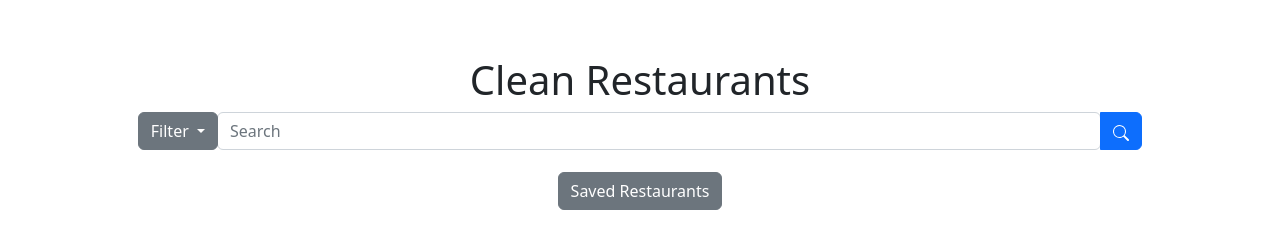
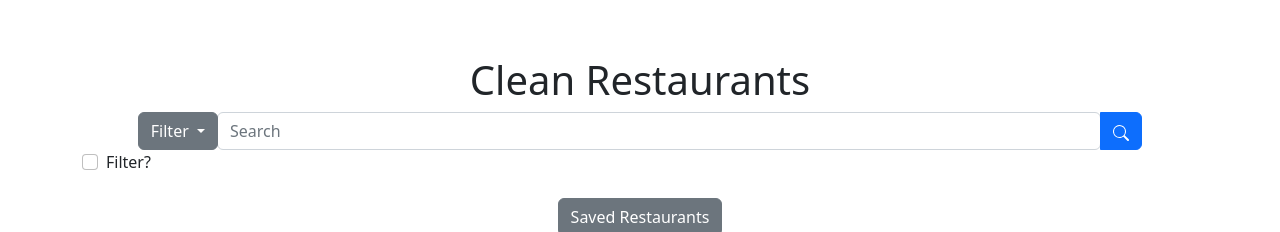
Before and after one commit to btieu30/BunchofLunchMunches, a Flask app: page / in a window 1280 px wide. Shown: the part 56-288 px from the top of the page. Run offline with Flask 2, Linux system fonts and the light colour scheme; some libraries are stand-ins or nearby versions.

Commit message:
working on filteR

```diff
--- a/app/templates/home.html
+++ b/app/templates/home.html
@@ -116,6 +116,56 @@
 
         </div>
 
+        <!-- filtering -->
+        <div class="row">
+          <div class="col">
+            <div class="form-check form-check-inline">
+              <input class="form-check-input" type="checkbox" id="filterCheckbox" value="option1">
+              <label class="form-check-label" for="filterCheckbox">Filter?</label>
+            </div>
+          </div>
+
+          <div class="container" id="filterDropdowns" style="display:none;">
+            <div class="row">
+              <div class="col">
+                <form class="input-group rounded">
+                  <button id="filter" class="btn btn-secondary dropdown-toggle" type="button" id="dropdownMenu2" data-toggle="dropdown" aria-haspopup="true" aria-expanded="false">
+                    Borough
+                  </button>
+                  <div class="dropdown-menu" aria-labelledby="dropdownMenu2">
+                    <div class = "container dropdown-item" id="borough-dropdown">
+                      hello
+                    </div>
+                  </div>
+                </form>
+              </div>
+
+              <div class="col">
+                <button id="filter" class="btn btn-secondary dropdown-toggle" type="button" id="dropdownMenu2" data-toggle="dropdown" aria-haspopup="true" aria-expanded="false">
+                  Grade
+                </button>
+                <div class="dropdown-menu" aria-labelledby="dropdownMenu2">
+                  <div class = "container dropdown-item" id="grade-dropdown">
+
+                  </div>
+                </div>
+              </div>
+
+              <div class="col">
+                <button id="filter" class="btn btn-secondary dropdown-toggle" type="button" id="dropdownMenu2" data-toggle="dropdown" aria-haspopup="true" aria-expanded="false">
+                  Cuisine
+                </button>
+                <div class="dropdown-menu" aria-labelledby="dropdownMenu2">
+                  <div class = "container dropdown-item" id="cuisine-dropdown">
+
+                  </div>
+                </div>
+              </div>
+            </div>
+          </div>
+
+          </div>
+
         <!-- saved rest button -->
         <div class=row id="divSave">
           <div class="d-flex justify-content-center">
```
Also changed, not shown: app/static/js/script.js (+43 -16 lines).
